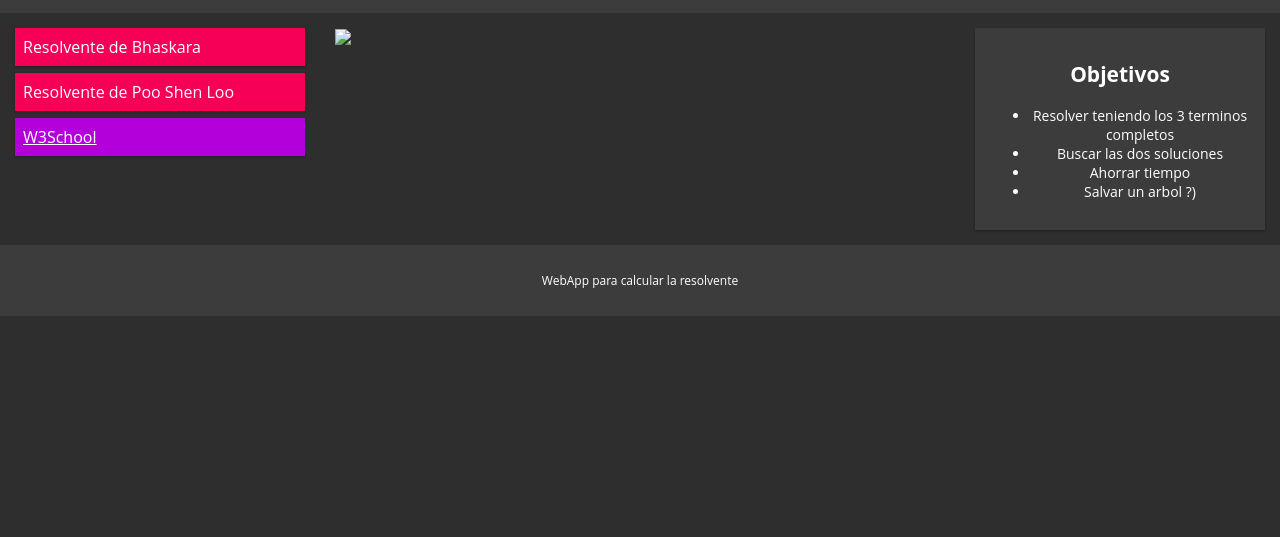
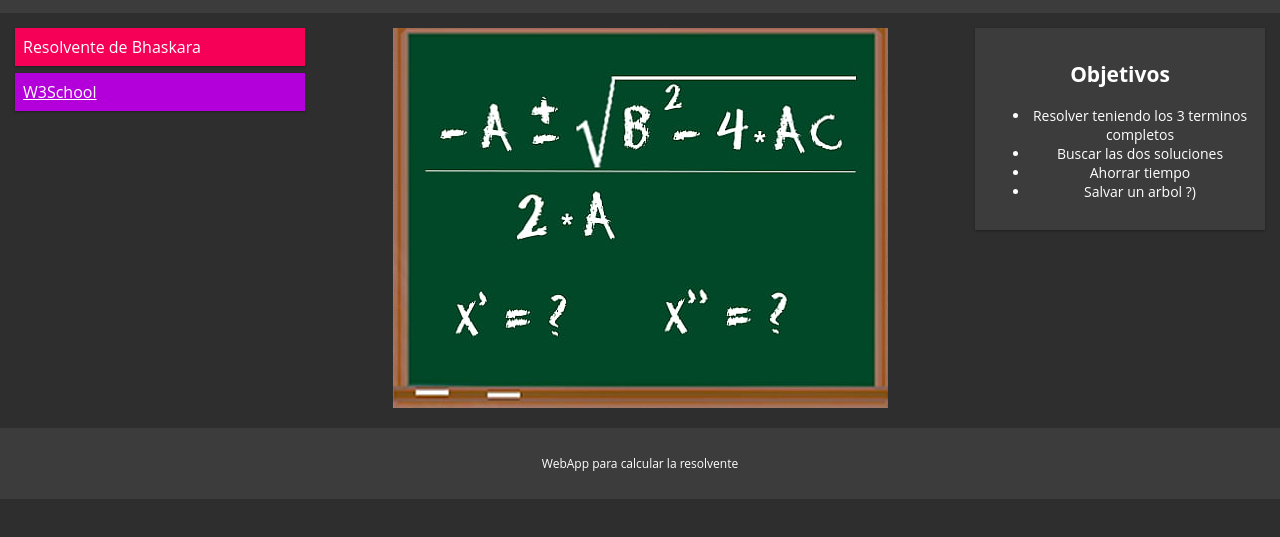
Before and after one commit to caidevOficial/Front_CuadraticApp, a website: page index.html in a window 1280 px wide. Shown: the part 141-678 px from the top of the page. Drawn offline with Linux system fonts and the light colour scheme.

Commit message:
Mejora de imagen

```diff
--- a/index.html
+++ b/index.html
@@ -37,14 +37,14 @@
   <div class="col-3 col-s-3 menu">
     <ul>
       <li class="MiBotonUTNMenuInicioParaParcial" onclick="location.href='Bhaskara/index.html'" >Resolvente de Bhaskara</li>
-      <li class="MiBotonUTNMenuInicioParaParcial" onclick="location.href='Poo_shen_loo/index.html'" >Resolvente de Poo Shen Loo</li>
+      <!-- <li class="MiBotonUTNMenuInicioParaParcial" onclick="location.href='Poo_shen_loo/index.html'" >Resolvente de Poo Shen Loo</li> -->
 
        <li class="MiBotonUTNMenuInicioNoParcial"     ><a  href='http://www.w3schools.com/js/default.asp'  target="_blank" style="color :white" >W3School</a></li>
     </ul>
   </div>
 
   <div class="col-6 col-s-9">
-   	<img src="inicio.png" style="overflow: scroll;">
+   	<center><img src="formulaCuadratica.png" style="overflow: scroll;"></center>
   </div>
 
   <div class="col-3 col-s-12">
```
Also changed, not shown: formulaCuadratica.png (added).
